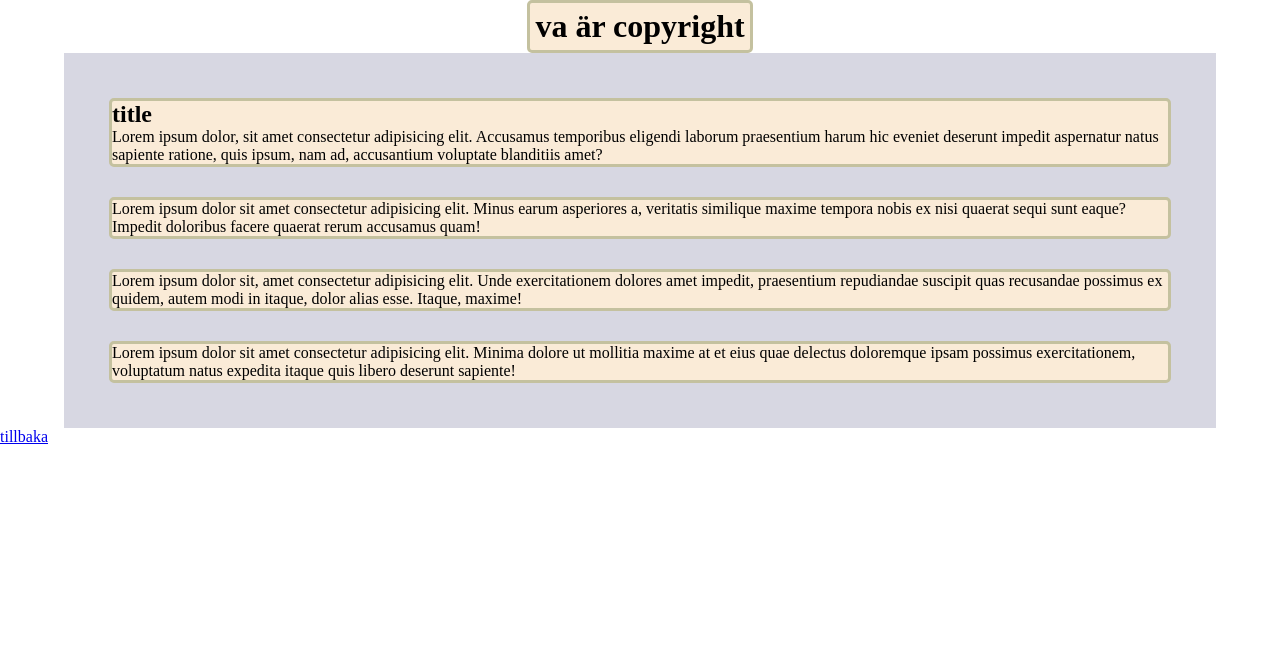
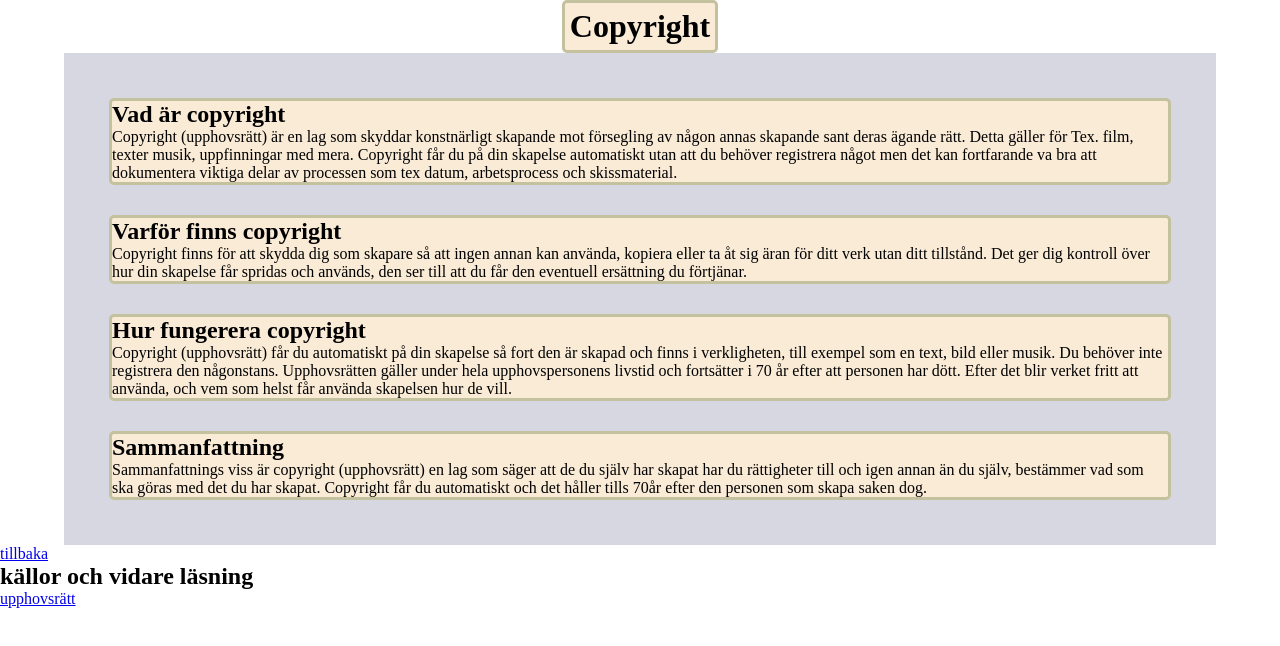
Before and after one commit to ProjektWiki/wiki, a plain HTML site: page copyright.html in a window 1280 px wide. Drawn offline with Linux system fonts and the light colour scheme.

Commit message:
copyrigth

```diff
--- a/copyright.html
+++ b/copyright.html
@@ -8,23 +8,31 @@
 </head>
 <body>
     <div class="title">
-        <h1>va är copyright </h1>
+        <h1>Copyright </h1>
     </div>
     <div class="textcontainer">
         <div class="firstparagraph">
-            <h2>title</h2>
-            <p>Lorem ipsum dolor, sit amet consectetur adipisicing elit. Accusamus temporibus eligendi laborum praesentium harum hic eveniet deserunt impedit aspernatur natus sapiente ratione, quis ipsum, nam ad, accusantium voluptate blanditiis amet?</p>
+            <h2>Vad är copyright</h2>
+            <p>Copyright (upphovsrätt) är en lag som skyddar konstnärligt skapande mot försegling av någon annas skapande sant deras ägande rätt. Detta gäller för Tex. film, texter musik, uppfinningar med mera. Copyright får du på din skapelse automatiskt utan att du behöver registrera något men det kan fortfarande va bra att dokumentera viktiga delar av processen som tex datum, arbetsprocess och skissmaterial.</p>
         </div>
         <div class="secondparagraph">
-            <p>Lorem ipsum dolor sit amet consectetur adipisicing elit. Minus earum asperiores a, veritatis similique maxime tempora nobis ex nisi quaerat sequi sunt eaque? Impedit doloribus facere quaerat rerum accusamus quam!</p>
+            <h2>Varför finns copyright</h2>
+            <p>Copyright finns för att skydda dig som skapare så att ingen annan kan använda, kopiera eller ta åt sig äran för ditt verk utan ditt tillstånd. Det ger dig kontroll över hur din skapelse får spridas och används, den ser till att du får den eventuell ersättning du förtjänar. </p>
         </div>
         <div class="thirdparagraph">
-            <p>Lorem ipsum dolor sit, amet consectetur adipisicing elit. Unde exercitationem dolores amet impedit, praesentium repudiandae suscipit quas recusandae possimus ex quidem, autem modi in itaque, dolor alias esse. Itaque, maxime!</p>
+            <h2>Hur fungerera copyright</h2>
+            <p>Copyright (upphovsrätt) får du automatiskt på din skapelse så fort den är skapad och finns i verkligheten, till exempel som en text, bild eller musik. Du behöver inte registrera den någonstans. Upphovsrätten gäller under hela upphovspersonens livstid och fortsätter i 70 år efter att personen har dött. Efter det blir verket fritt att använda, och vem som helst får använda skapelsen hur de vill.</p>
         </div>
         <div class="lastparagraph">
-            <p>Lorem ipsum dolor sit amet consectetur adipisicing elit. Minima dolore ut mollitia maxime at et eius quae delectus doloremque ipsam possimus exercitationem, voluptatum natus expedita itaque quis libero deserunt sapiente!</p>
+            <h2>Sammanfattning</h2>
+            <p>Sammanfattnings viss är copyright (upphovsrätt) en lag som säger att de du själv har skapat har du rättigheter till och igen annan än du själv, bestämmer vad som ska göras med det du har skapat. Copyright får du automatiskt och det håller tills 70år efter den personen som skapa saken dog. </p>
         </div>
     </div>
     <a href="index.html">tillbaka</a>
+     <div class = "linkcontainer">
+    <h2>källor och vidare läsning</h2>
+    <a href= https://skrivguiden.se/publicering/upphovsratt/>upphovsrätt</a>
+
+</div>
 </body>
 </html>
```
